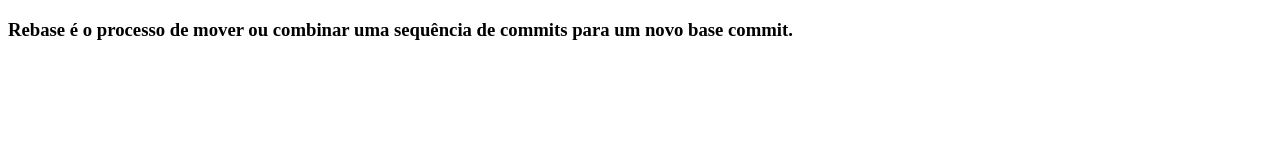
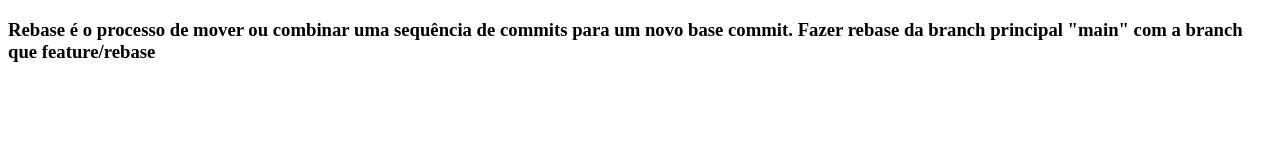
Before and after one commit to Lucas997PA/Estudo-Git, a plain HTML site: page Rebase.html in a window 1280 px wide. Drawn offline with Linux system fonts and the light colour scheme.

Commit message:
Branch principal fazer rebase com branch secundaria

```diff
--- a/Rebase.html
+++ b/Rebase.html
@@ -8,6 +8,7 @@
 <body>
     <h3>
         Rebase é o processo de mover ou combinar uma sequência de commits para um novo base commit.
+        Fazer rebase da branch principal "main" com a branch que feature/rebase
     </h3>
 </body>
 </html>
```
